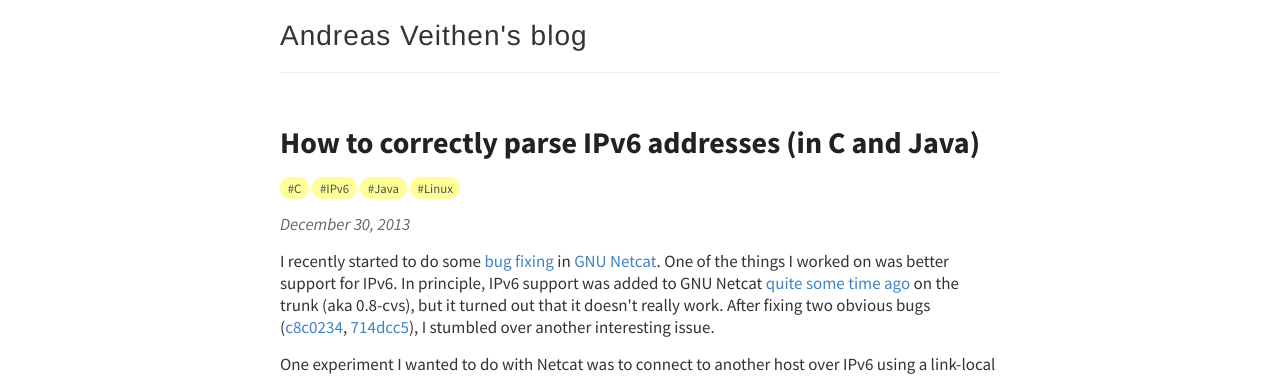
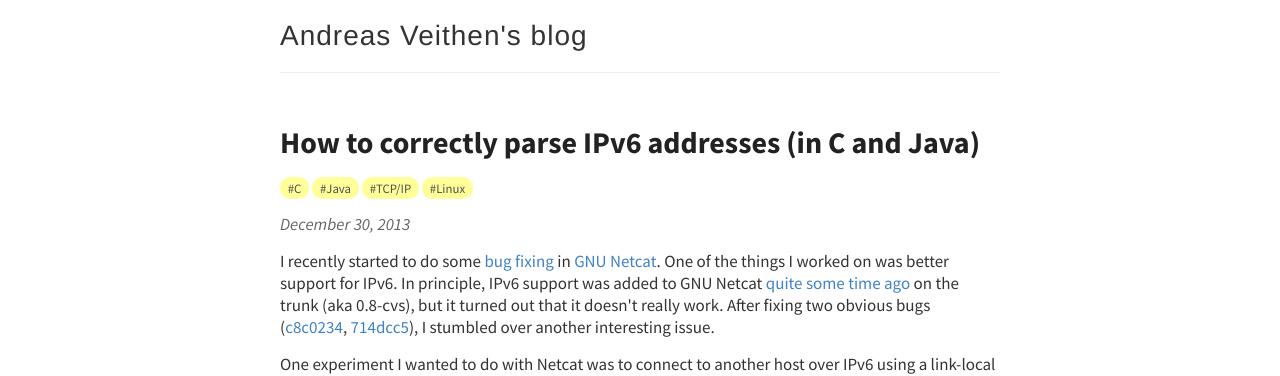
Before and after one commit to veithen/veithen.github.io, a Jekyll site: the page built from _posts/2013-12-30-how-to-correctly-parse-ipv6-addresses.html, in a window 1280 px wide. Shown: the top 376 px of the page. Built offline with Jekyll 4.4.1, drawn with Linux system fonts in a browser that asks for light colours; comment, search, counter and statistics services are not loaded.

Commit message:
Changed some tags

```diff
--- a/_posts/2013-12-19-inspecting-socket-options-on-linux.html
+++ b/_posts/2013-12-19-inspecting-socket-options-on-linux.html
@@ -4,6 +4,7 @@ title: "Inspecting socket options on Linux"
 category: tech
 tags:
  - Linux
+ - TCP/IP
 blogger: /2013/12/inspecting-socket-options-on-linux.html
 ---
 
--- a/_posts/2013-12-30-how-to-correctly-parse-ipv6-addresses.html
+++ b/_posts/2013-12-30-how-to-correctly-parse-ipv6-addresses.html
@@ -4,8 +4,8 @@ title: "How to correctly parse IPv6 addresses (in C and Java)"
 category: tech
 tags:
  - C
- - IPv6
  - Java
+ - TCP/IP
  - Linux
 blogger: /2013/12/how-to-correctly-parse-ipv6-addresses.html
 ---
--- a/_posts/2014-01-19-websphere-bind-failures.html
+++ b/_posts/2014-01-19-websphere-bind-failures.html
@@ -4,6 +4,7 @@ title: "Understanding socket bind failures on WebSphere Application Server"
 category: tech
 tags:
  - WebSphere
+ - TCP/IP
 blogger: /2014/01/websphere-bind-failures.html
 ---
 
```
